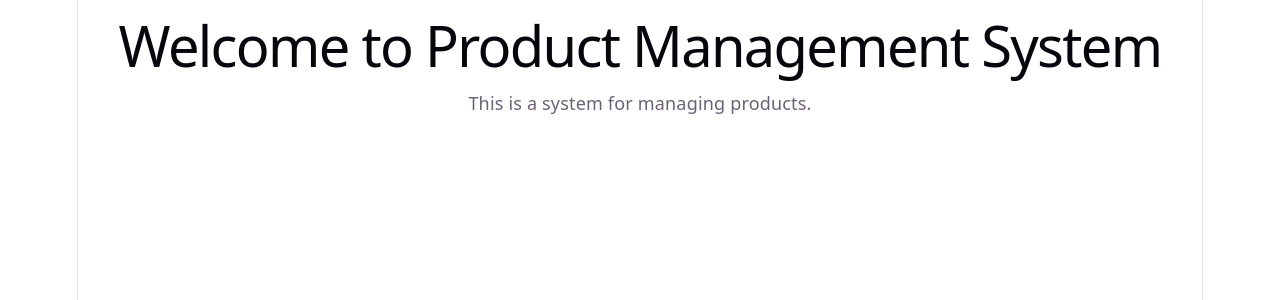
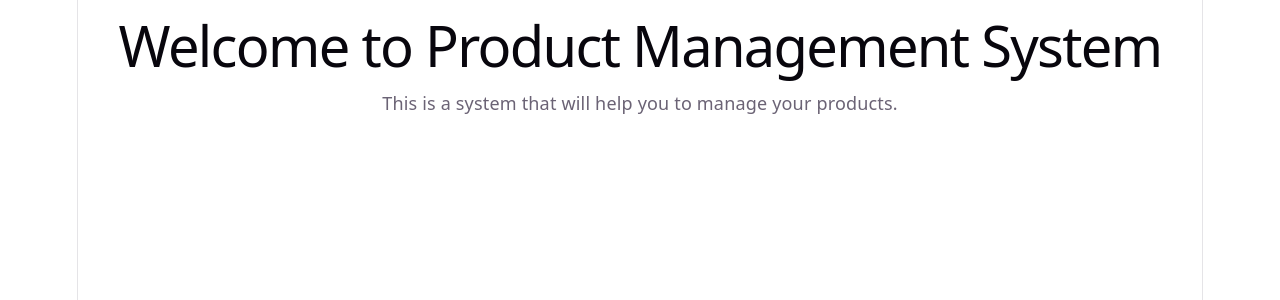
Before and after one commit to YvonneMukabera/product-management-frontend, a React (Vite) app: page / in a window 1280 px wide. Shown: the top 300 px of the page. Built offline with nearby package versions, Linux system fonts and the light colour scheme.

Commit message:
updating commponents

```diff
--- a/src/components/Welcome.jsx
+++ b/src/components/Welcome.jsx
@@ -1,8 +1,9 @@
 function Welcome() {
+    const title="Welcome to Product Management System";
   return (
     <div>
-      <h1>Welcome to Product Management System</h1>
-        <p>This is a system for managing products.</p>
+      <h1>{title}</h1>
+        <p>This is a system that will help you to manage your products.</p>
     </div>
   );
 }
```
